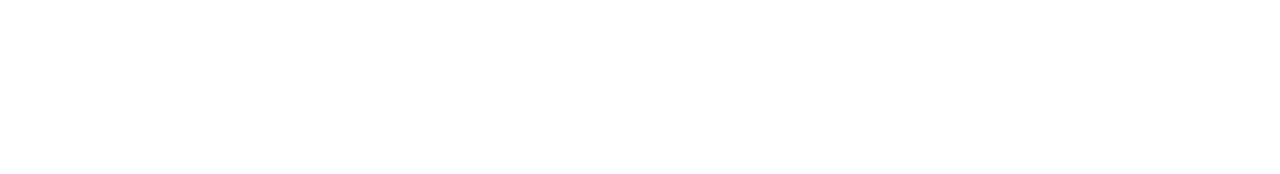
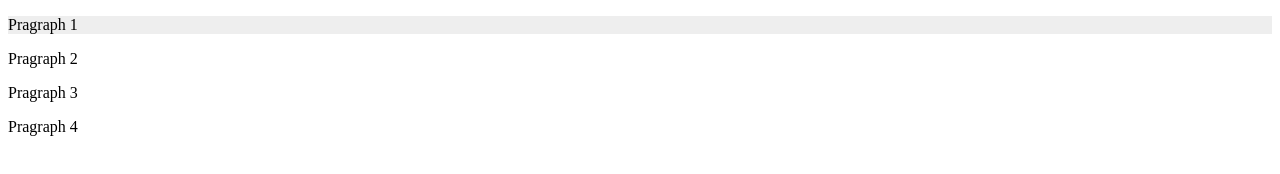
Before and after one commit to acciojob/class-practise-PriyaSandal, a website: page main.html in a window 1280 px wide. Drawn offline with Linux system fonts and the light colour scheme.

Commit message:
created a submission

```diff
--- a/main.html
+++ b/main.html
@@ -10,7 +10,8 @@
 	<!-- the entire body must be written by student -->
     <script type="text/javascript" src="./script.js">
 </script>
-
+<p class="a">Pragraph 1</p>
+<p>Pragraph 2</p>
+<p class="b">Pragraph 3</p>
+<p>Pragraph 4</p>
 </body>
-
-</html>
--- a/script.js
+++ b/script.js
@@ -1 +1,4 @@
 //your JS code here. If required.
+
+
+</html>
--- a/styles.css
+++ b/styles.css
@@ -1 +1,5 @@
 /*  your css code here. If applicable */
+.a,b{
+	background-color : #eee;
+	font color :   #00f;
+}
```
